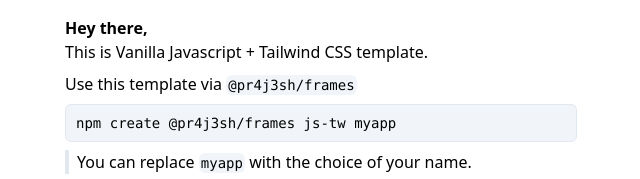
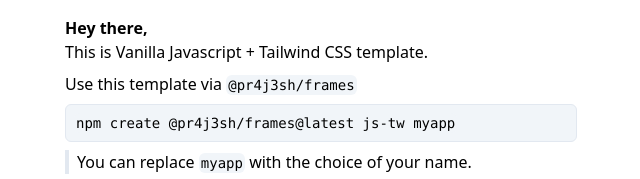
Before and after one commit to pr4j3sh/js-tw, a website built with Vite: page index.html in a window 1280 px wide. Shown: the top 179 px of the page, 319-959 px from the left. Built offline with nearby package versions, Linux system fonts and the light colour scheme.

Commit message:
added @latest

```diff
--- a/index.html
+++ b/index.html
@@ -15,7 +15,7 @@
         </article>
         <article>
           <p>Use this template via <code>@pr4j3sh/frames</code></p>
-          <pre><code>npm create @pr4j3sh/frames js-tw myapp</code></pre>
+          <pre><code>npm create @pr4j3sh/frames@latest js-tw myapp</code></pre>
           <blockquote>
             You can replace <code>myapp</code> with the choice of your name.
           </blockquote>
```
Also changed, not shown: README.md.
